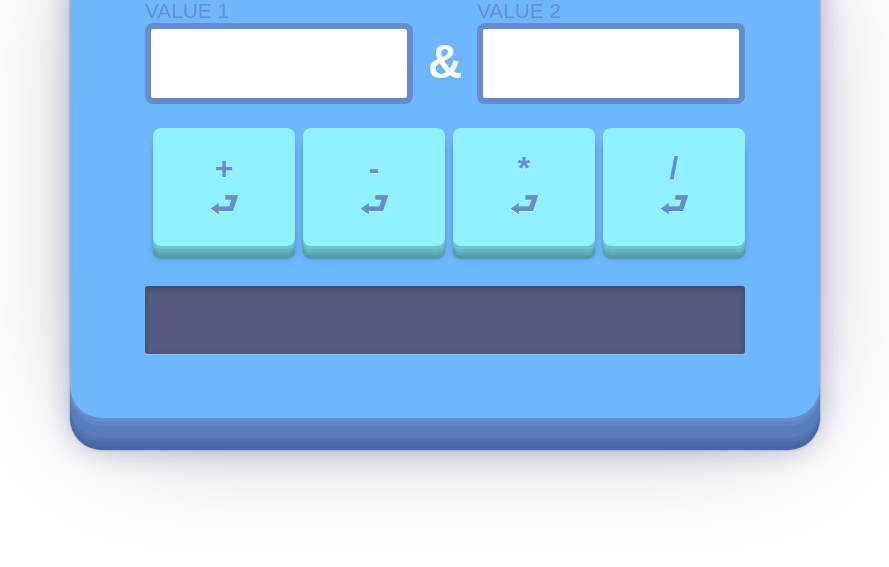
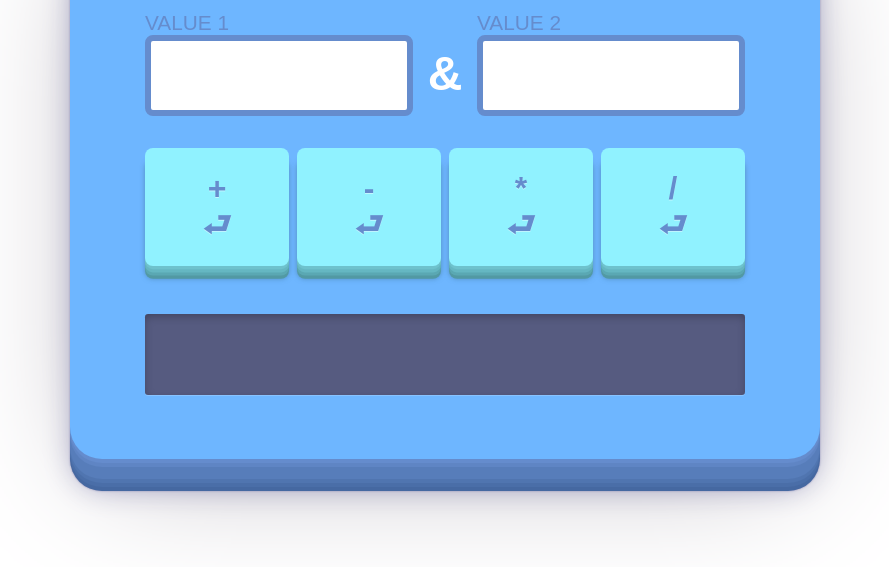
Before and after one commit to animalphase/tiy-d08-math-bud, a plain HTML site: page index.html in a window 1280 px wide. Shown: the part 203-770 px from the top of the page, without its empty margins (195-1084 px from the left). Drawn offline with nearby package versions, Linux system fonts and the light colour scheme.

Commit message:
alignment tweaks

```diff
--- a/main.css
+++ b/main.css
@@ -5,6 +5,7 @@
 #6EB6FF
 #7098DA
 #658ccd
+#ffa7dd
 */
 
 html {
@@ -17,8 +18,13 @@ body {
   padding: 1rem;
 }
 
-.calculator {
-  padding: 2rem 6% 4rem 6%;
+::selection {
+  background: #ffa7dd;
+  color: #fff;
+}
+
+.calculator  {
+  padding: 2.75rem 6% 4rem 6%;
   background: #6EB6FF;
   max-width: 600px;
   margin: 5rem auto;
@@ -90,7 +96,7 @@ input:focus, input:active {
 }
 
 .btns-container {
-  padding: 1.5rem 0;
+  padding: 2rem 0;
   display: flex;
 }
 
@@ -113,6 +119,9 @@ input:focus, input:active {
                 0 .8rem 5px rgba(53,106,129,.5);
   cursor: pointer;
 }
+.btn:first-child {
+  margin-left: 0;
+}
 .btn:focus, .btn:active {
   border-color: #ffa7dd;
 }
@@ -120,7 +129,7 @@ input:focus, input:active {
 .output-field {
   background: #565b80;
   margin: 1rem 0 0 0;
-  padding: 1rem;
+  padding: 1.4rem;
   color: #fff;
   border-radius: .2rem;
   box-shadow: 0 1px 0 #88c3ff,
```
